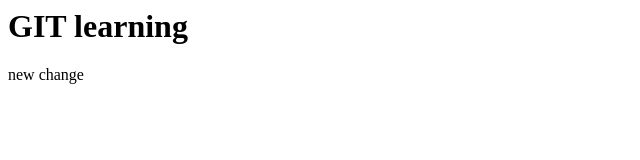
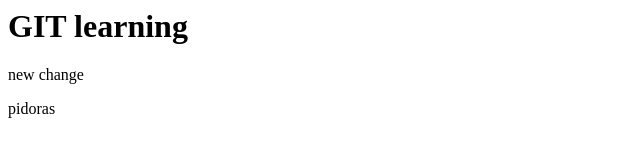
Before and after one commit to Zmeykoo/web, a plain HTML site: page index.html in a window 1280 px wide. Shown: the full height of the page, 0-640 px from the left. Drawn offline with Linux system fonts and the light colour scheme.

Commit message:
second commit

```diff
--- a/index.html
+++ b/index.html
@@ -8,5 +8,6 @@
 <body>
 	<h1>GIT learning</h1>
 	<p>new change</p>
+	<p>pidoras</p>
 </body>
 </html>
```
